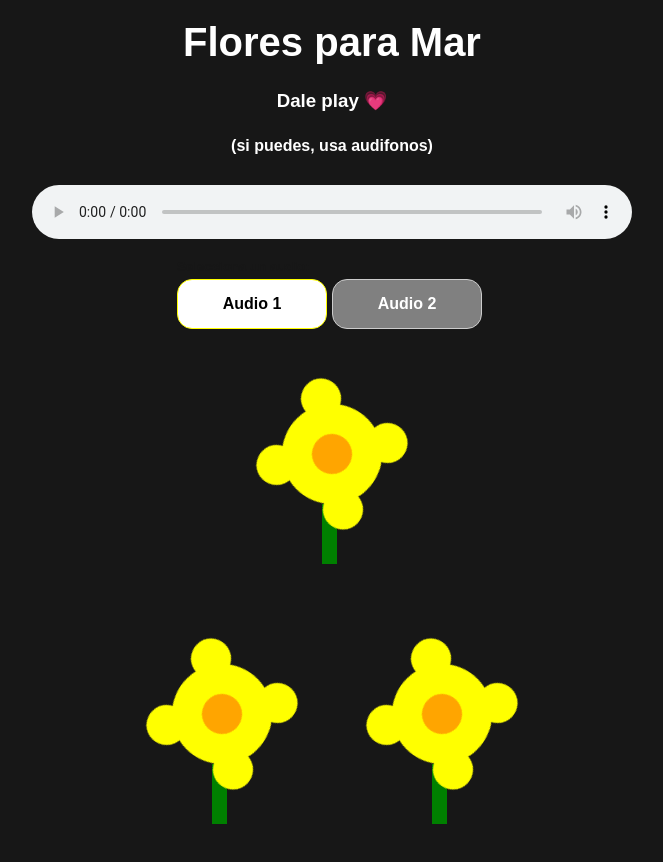
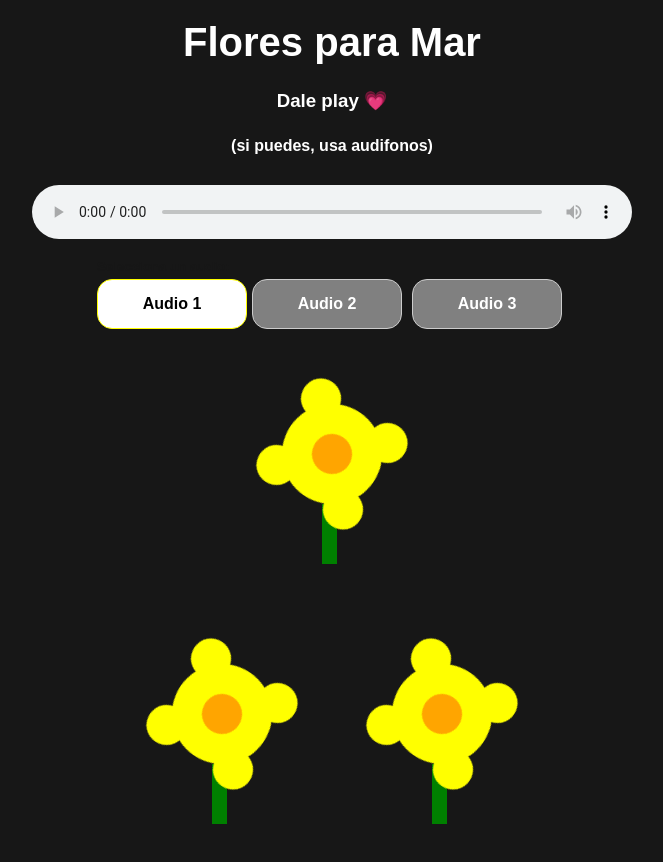
Before and after one commit to Jaz123-rgb/FlowM, a Next.js app: page / in a window 1280 px wide. Shown: the top 862 px of the page, without its empty margins (308-971 px from the left). Built offline with nearby package versions, Linux system fonts and the light colour scheme.

Commit message:
audio flowrs Ja03

```diff
--- a/src/app/page.tsx
+++ b/src/app/page.tsx
@@ -12,7 +12,7 @@ const Home = () => {
   const audioList = [
     { src: "/no-creo-en-el-destino-video-casero.mp3", title: "Audio 1" },
     { src: "/Kurt-NQSTA.mp3", title: "Audio 2" },
-    // Agrega más audios aquí si lo deseas
+    { src: "/Reloj-Ingrato-José-el-Toro-(Acústico).mp3", title: "Audio 3" },
   ];
 
   useEffect(() => {
```
Also changed, not shown: 1 other file (tests, documents, lock files or other folders).
